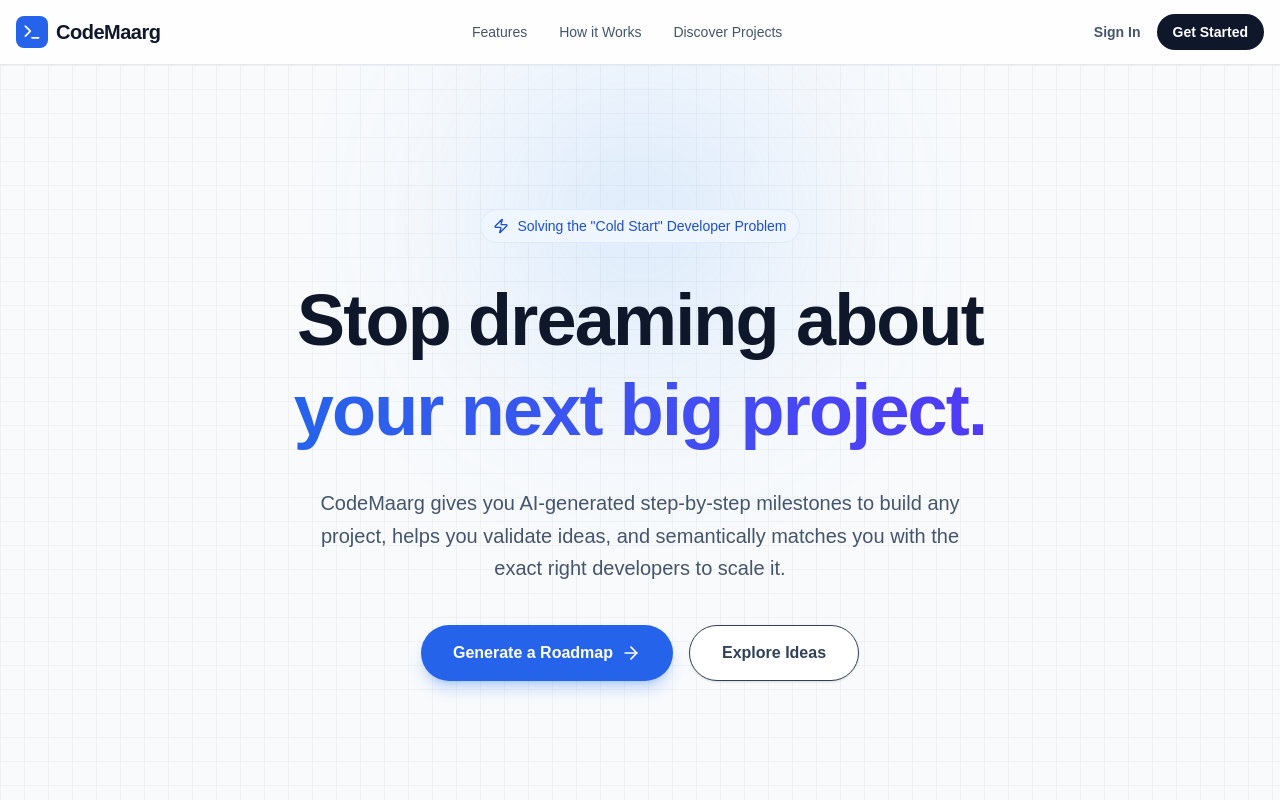
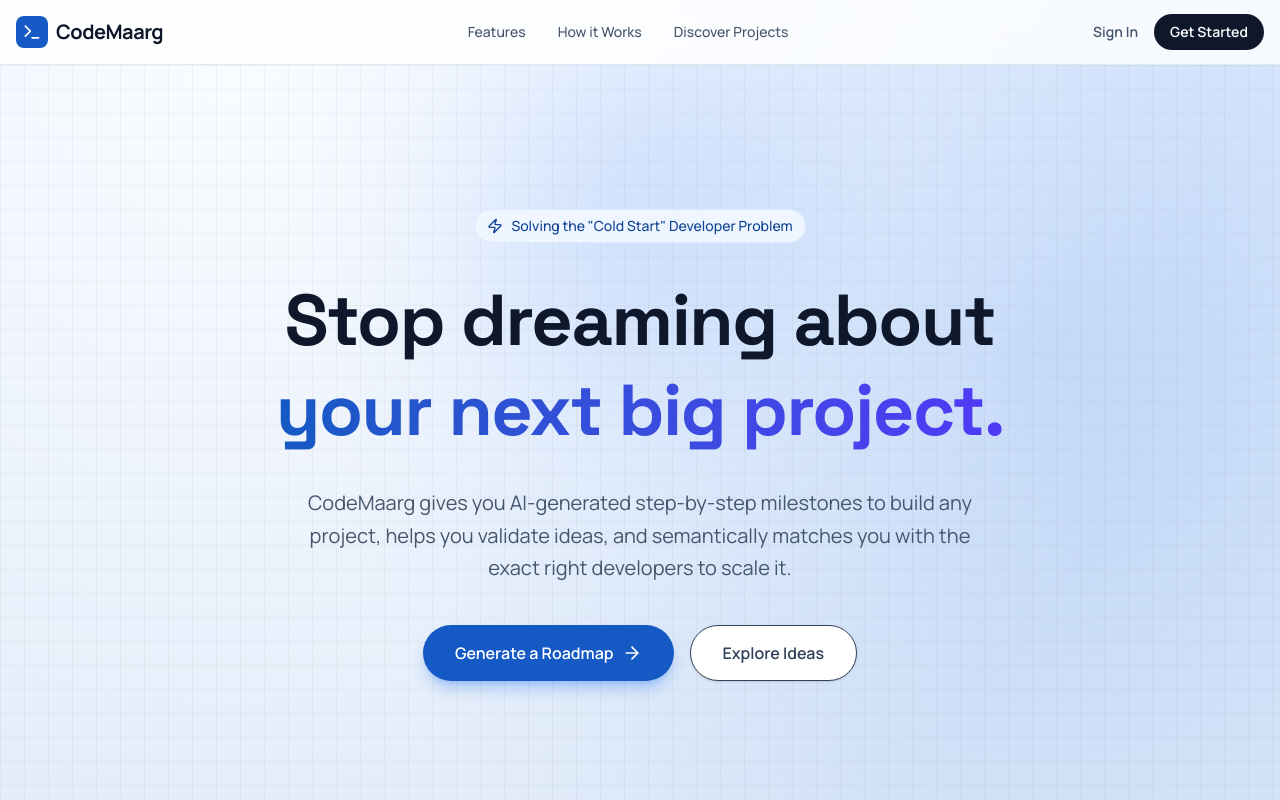
Before and after one commit to ayushedith/codemaarg, a Next.js app: page / in a window 1280 px wide. Shown: the top 800 px of the page. Built offline with nearby package versions, Linux system fonts and the light colour scheme.

Commit message:
Add font source dependencies for Manrope and Space Grotesk

```diff
--- a/package.json
+++ b/package.json
@@ -14,6 +14,8 @@
     "db:seed": "tsx prisma/seed.ts"
   },
   "dependencies": {
+    "@fontsource-variable/manrope": "^5.2.8",
+    "@fontsource/space-grotesk": "^5.2.10",
     "@paralleldrive/cuid2": "^2.2.2",
     "@prisma/client": "^6.4.1",
     "@tailwindcss/postcss": "^4.2.1",
--- a/src/app/globals.css
+++ b/src/app/globals.css
@@ -1,20 +1,78 @@
+@import "@fontsource-variable/manrope";
+@import "@fontsource/space-grotesk/500.css";
+@import "@fontsource/space-grotesk/700.css";
 @import "tailwindcss";
 
 @theme {
   --color-primary-50: #eff6ff;
   --color-primary-100: #dbeafe;
-  --color-primary-200: #bfdbfe;
-  --color-primary-300: #93c5fd;
-  --color-primary-400: #60a5fa;
-  --color-primary-500: #3b82f6;
-  --color-primary-600: #2563eb;
-  --color-primary-700: #1d4ed8;
-  --color-primary-800: #1e40af;
-  --color-primary-900: #1e3a8a;
-  --color-primary-950: #172554;
+  --color-primary-200: #c7dcf8;
+  --color-primary-300: #95beff;
+  --color-primary-400: #5695fb;
+  --color-primary-500: #2375f2;
+  --color-primary-600: #1459c4;
+  --color-primary-700: #0f4394;
+  --color-primary-800: #13326d;
+  --color-primary-900: #10234f;
+  --color-primary-950: #0b1631;
+  --font-sans: "Manrope Variable", "Manrope", "Segoe UI", sans-serif;
+  --font-display: "Space Grotesk", "Avenir Next", sans-serif;
+}
+
+:root {
+  --sky-base: #d6e3f3;
+  --sky-bright: #e8f1ff;
+  --ink: #101e3c;
+  --ink-soft: #4c5f7e;
+  --brand: #1870f3;
+  --brand-deep: #1053c4;
+}
+
+* {
+  box-sizing: border-box;
 }
 
 body {
-  font-family: Arial, Helvetica, sans-serif;
-  @apply bg-slate-50 text-slate-900 antialiased;
+  margin: 0;
+  color: var(--ink);
+  font-family: var(--font-sans);
+  background:
+    radial-gradient(circle at 18% 3%, rgba(255, 255, 255, 0.72), transparent 38%),
+    radial-gradient(circle at 82% 14%, rgba(126, 173, 242, 0.36), transparent 31%),
+    linear-gradient(180deg, var(--sky-bright) 0%, var(--sky-base) 55%, #d2deee 100%);
+  min-height: 100vh;
+  text-rendering: optimizeLegibility;
 }
+
+h1,
+h2,
+h3,
+.font-display {
+  font-family: var(--font-display);
+  letter-spacing: -0.02em;
+}
+
+.hero-grid {
+  background-image:
+    linear-gradient(rgba(255, 255, 255, 0.26) 1px, transparent 1px),
+    linear-gradient(90deg, rgba(255, 255, 255, 0.26) 1px, transparent 1px);
+  background-size: 36px 36px;
+}
+
+.floating {
+  animation: floatUpDown 6s ease-in-out infinite;
+}
+
+.floating-slow {
+  animation: floatUpDown 9s ease-in-out infinite;
+}
+
+@keyframes floatUpDown {
+  0%,
+  100% {
+    transform: translateY(0px);
+  }
+  50% {
+    transform: translateY(-9px);
+  }
+}
```
